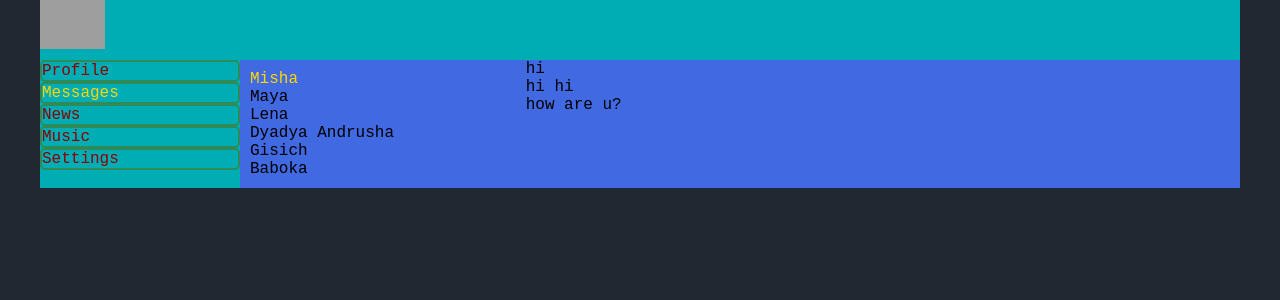
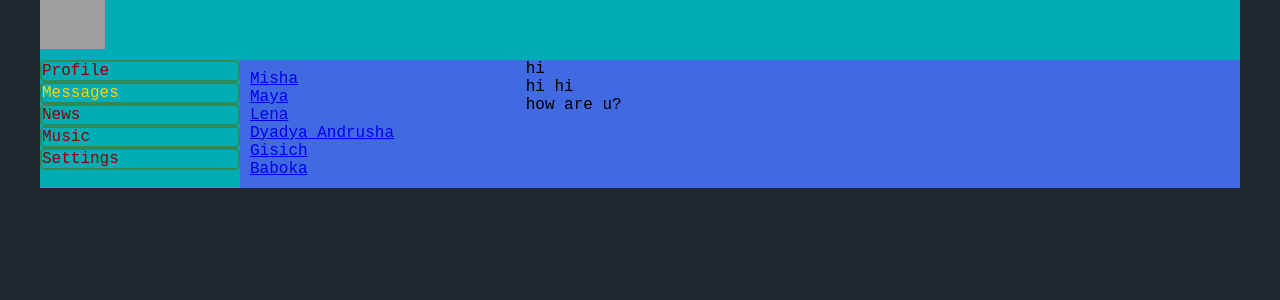
Before and after one commit to turboBarbitura/concept_social_network, a React (Create React App) app: page /dialogs in a window 1280 px wide. Shown: the top 300 px of the page. Built offline with nearby package versions, Linux system fonts and the light colour scheme; grey boxes are pictures that could not be loaded; a web font is replaced by a local one.

Commit message:
dialogs still dev

```diff
--- a/src/components/Dialogs/Dialogs.jsx
+++ b/src/components/Dialogs/Dialogs.jsx
@@ -1,27 +1,29 @@
 import React from 'react';
 import s from './Dialogs.module.css'
+import {NavLink} from "react-router-dom";
+
 
 const Dialogs = () => {
     return (
         <div className={s.dialogs}>
             <div className={s.dialogsItems}>
                 <div className={s.dialog + ' ' + s.active}>
-                    Misha
+                    <NavLink to='/dialogs/1'>Misha</NavLink>
                 </div>
                 <div className={s.dialog}>
-                    Maya
+                    <NavLink to='/dialogs/2'>Maya</NavLink>
                 </div>
                 <div className={s.dialog}>
-                    Lena
+                    <NavLink to='/dialogs/3'>Lena</NavLink>
                 </div>
                 <div className={s.dialog}>
-                    Dyadya Andrusha
+                    <NavLink to='/dialogs/4'>Dyadya Andrusha</NavLink>
                 </div>
                 <div className={s.dialog}>
-                    Gisich
+                    <NavLink to='/dialogs/5'>Gisich</NavLink>
                 </div>
                 <div className={s.dialog}>
-                    Baboka
+                    <NavLink to='/dialogs/6'>Baboka</NavLink>
                 </div>
             </div>
             <div className={s.messages}>
```
